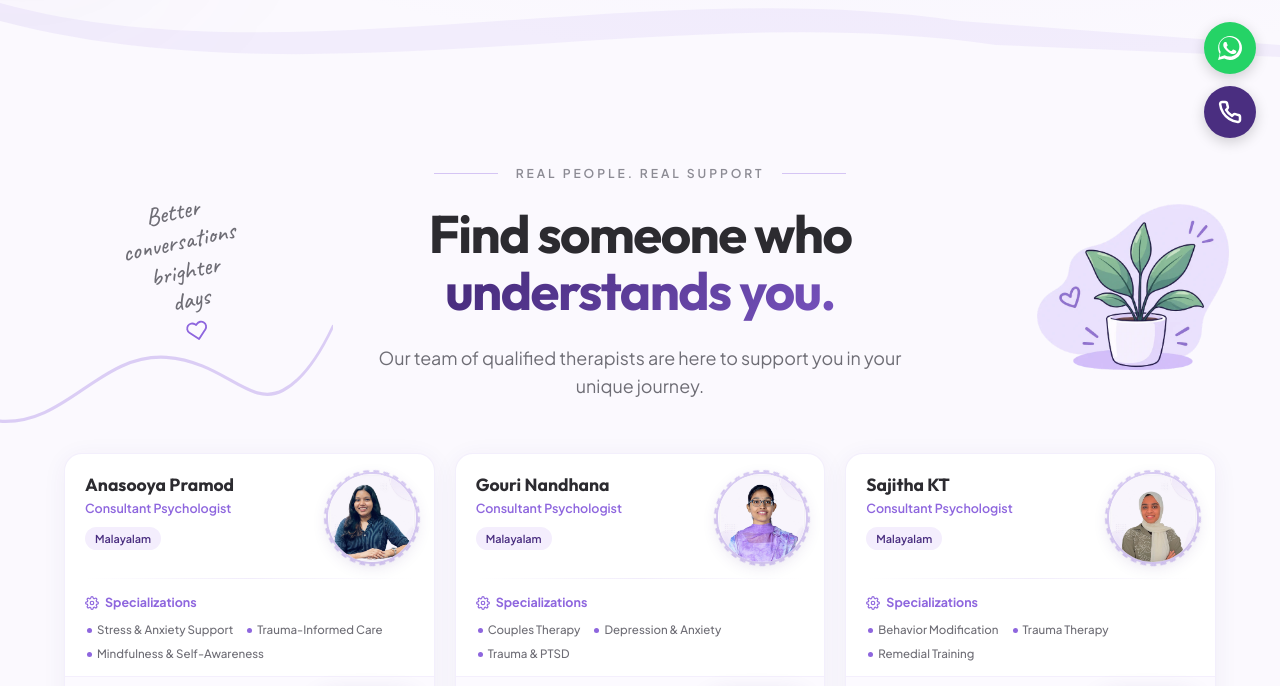
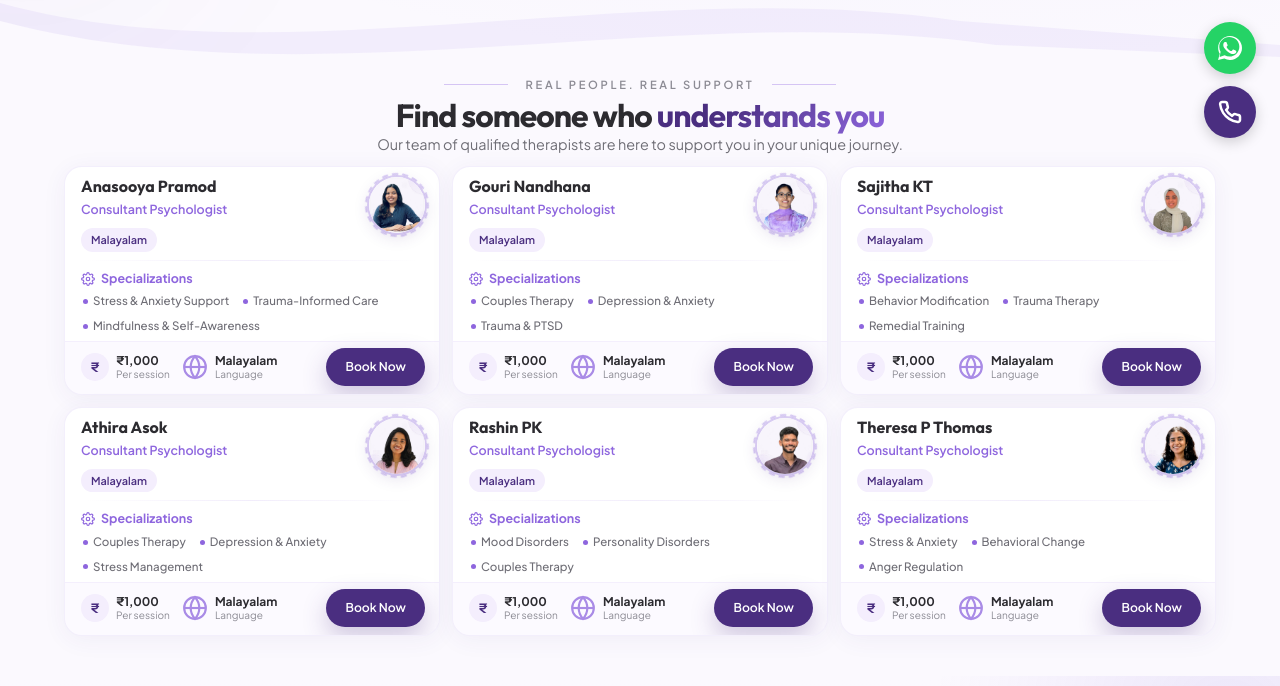
Before and after one commit to Aflah610/mindlap, a plain HTML site: page index.html in a window 1280 px wide. Shown: the part 638-1324 px from the top of the page. Drawn offline with Linux system fonts and the light colour scheme.

Commit message:
Fit the therapists heading and cards on one screen
The section needed 890px from the eyebrow to the bottom of the second
card row, more than a 1080p browser leaves below the navbar. Tightens the
header (smaller headline, one-line subtitle) and the cards (smaller
photos, tighter padding), bringing it to fit with 106px to spare there.

Two height-based tiers keep it whole on laptop screens by putting the
headline on one line and hiding the side decorations, which need more
height than those screens have: 102px spare at 1536x864, 12px at
1366x768. The decorations were re-anchored to the shorter header and
checked against the text runs and cards at every width that shows them.

Also carries the headline edit dropping the full stop after
"understands you". Bumps index.css to v=112.

Co-Authored-By: Claude Opus 5 <noreply@anthropic.com>

```diff
--- a/index.css
+++ b/index.css
@@ -779,14 +779,14 @@ section {
    ------------------------------------------------------------- */
 .therapists-section {
     background-color: var(--bg-calm);
-    padding: 96px 0 40px 0;
+    padding: 44px 0 40px 0;
 }
 
 .therapists-section .therapists-header {
     position: relative;
     z-index: 1;
-    max-width: 820px;
-    margin-bottom: 52px;
+    max-width: 860px;
+    margin-bottom: 32px;
 }
 
 .therapists-eyebrow {
@@ -794,7 +794,7 @@ section {
     align-items: center;
     justify-content: center;
     gap: 18px;
-    margin-bottom: 22px;
+    margin-bottom: 14px;
     color: var(--text-light);
     font-size: 0.76rem;
     font-weight: 600;
@@ -811,10 +811,10 @@ section {
 }
 
 .therapists-section .section-title {
-    font-size: 3.3rem;
+    font-size: 2.9rem;
     line-height: 1.08;
     letter-spacing: -0.03em;
-    margin-bottom: 20px;
+    margin-bottom: 12px;
 }
 
 /* Own line, with room below so background-clip text doesn't shave the "y" */
@@ -824,16 +824,16 @@ section {
 }
 
 .therapists-section .section-subtitle {
-    max-width: 580px;
+    max-width: 760px;
     margin: 0 auto;
-    font-size: 1.12rem;
-    line-height: 1.6;
+    font-size: 1.05rem;
+    line-height: 1.5;
 }
 
 /* Decorations either side of the heading, anchored to the section */
 .therapists-note {
     position: absolute;
-    top: 128px;
+    top: 56px;
     left: clamp(24px, 10vw, 280px);
     text-align: center;
     color: #7D7890;
@@ -857,19 +857,19 @@ section {
 
 .therapists-wave {
     position: absolute;
-    top: 252px;
+    top: 150px;
     left: 0;
-    width: clamp(260px, 26vw, 520px);
-    height: 110px;
+    width: clamp(180px, 18vw, 520px);
+    height: 80px;
     color: rgba(142, 102, 222, 0.3);
     pointer-events: none;
 }
 
 .therapists-plant {
     position: absolute;
-    top: 136px;
+    top: 52px;
     right: clamp(16px, 4vw, 120px);
-    width: clamp(180px, 15vw, 290px);
+    width: clamp(150px, 12vw, 230px);
     height: auto;
     pointer-events: none;
 }
@@ -891,7 +891,7 @@ section {
 
 @media (max-width: 1024px) {
     .therapists-section {
-        padding-top: 72px;
+        padding-top: 40px;
     }
 
     .therapists-section .section-title {
@@ -901,7 +901,7 @@ section {
 
 @media (max-width: 768px) {
     .therapists-section {
-        padding-top: 56px;
+        padding-top: 36px;
     }
 
     .therapists-section .therapists-header {
@@ -940,7 +940,7 @@ section {
 .therapist-grid-new {
     display: grid;
     grid-template-columns: repeat(3, 1fr);
-    gap: 20px;
+    gap: 16px;
 }
 
 /* ---- TC Card ---- */
@@ -966,7 +966,7 @@ section {
     display: flex;
     align-items: flex-start;
     justify-content: space-between;
-    padding: 20px 18px 16px 20px;
+    padding: 16px 18px 12px 20px;
     gap: 12px;
 }
 
@@ -1008,8 +1008,8 @@ section {
 /* -- Avatar area -- */
 .tc-avatar-wrap {
     position: relative;
-    width: 88px;
-    height: 88px;
+    width: 76px;
+    height: 76px;
     flex-shrink: 0;
 }
 
@@ -1027,8 +1027,8 @@ section {
 }
 
 .tc-avatar-placeholder {
-    width: 88px;
-    height: 88px;
+    width: 76px;
+    height: 76px;
     border-radius: 50%;
     background: linear-gradient(135deg, var(--bg-lavender) 0%, rgba(142, 102, 222, 0.15) 100%);
     display: flex;
@@ -1046,8 +1046,8 @@ section {
 
 /* Inner photo circle */
 .tc-avatar-inner {
-    width: 88px;
-    height: 88px;
+    width: 76px;
+    height: 76px;
     border-radius: 50%;
     overflow: hidden;
     position: relative;
@@ -1076,11 +1076,11 @@ section {
 
 /* -- Body: specializations + description -- */
 .tc-body {
-    padding: 14px 20px 12px 20px;
+    padding: 12px 20px 10px 20px;
     flex: 1;
     display: flex;
     flex-direction: column;
-    gap: 8px;
+    gap: 6px;
 }
 
 .tc-specs-header {
@@ -1129,7 +1129,7 @@ section {
     display: flex;
     align-items: center;
     gap: 12px;
-    padding: 12px 18px 16px 20px;
+    padding: 10px 18px 12px 20px;
     border-top: 1px solid rgba(142, 102, 222, 0.07);
     background: rgba(244, 238, 253, 0.3);
     margin-top: auto;
@@ -1193,6 +1193,118 @@ section {
     flex-shrink: 0;
 }
 
+
+
+/* Short desktop screens: keep the heading and both card rows on one screen.
+   The side decorations need more height than these screens have. */
+@media (min-width: 1025px) and (max-height: 920px) {
+    .therapists-section {
+        padding-top: 24px;
+    }
+
+    .therapists-note,
+    .therapists-wave,
+    .therapists-plant {
+        display: none;
+    }
+
+    .therapists-section .therapists-header {
+        margin-bottom: 20px;
+    }
+
+    .therapists-eyebrow {
+        margin-bottom: 8px;
+        font-size: 0.7rem;
+    }
+
+    .therapists-section .section-title {
+        font-size: 2.3rem;
+        margin-bottom: 6px;
+    }
+
+    .therapists-section .section-title .text-gradient {
+        display: inline;
+        padding-bottom: 0;
+    }
+
+    .therapists-section .section-subtitle {
+        font-size: 0.98rem;
+    }
+
+    .therapist-grid-new {
+        gap: 14px;
+    }
+
+    .tc-top {
+        padding: 12px 16px 10px 18px;
+    }
+
+    .tc-avatar-wrap,
+    .tc-avatar-inner,
+    .tc-avatar-placeholder {
+        width: 64px;
+        height: 64px;
+    }
+
+    .tc-body {
+        padding: 10px 18px 8px 18px;
+    }
+
+    .tc-footer {
+        padding: 8px 16px 10px 18px;
+    }
+}
+
+@media (min-width: 1025px) and (max-height: 800px) {
+    .therapists-section {
+        padding-top: 8px;
+    }
+
+    .therapists-section .therapists-header {
+        margin-bottom: 10px;
+    }
+
+    .therapists-eyebrow {
+        margin-bottom: 4px;
+    }
+
+    .therapists-section .section-title {
+        font-size: 2rem;
+        margin-bottom: 2px;
+    }
+
+    .therapists-section .section-subtitle {
+        font-size: 0.9rem;
+    }
+
+    .therapist-grid-new {
+        gap: 12px;
+    }
+
+    .tc-top {
+        padding: 10px 14px 8px 16px;
+    }
+
+    .tc-avatar-wrap,
+    .tc-avatar-inner,
+    .tc-avatar-placeholder {
+        width: 56px;
+        height: 56px;
+    }
+
+    .tc-name {
+        font-size: 1rem;
+    }
+
+    .tc-body {
+        padding: 8px 16px 6px 16px;
+        gap: 4px;
+    }
+
+    .tc-footer {
+        padding: 6px 14px 8px 16px;
+    }
+}
 
 /* -------------------------------------------------------------
    SELF-ASSESSMENT SECTION
--- a/index.html
+++ b/index.html
@@ -40,7 +40,7 @@
         rel="stylesheet">
 
     <!-- Custom CSS -->
-    <link rel="stylesheet" href="index.css?v=111">
+    <link rel="stylesheet" href="index.css?v=112">
     <!-- Fix avatar blend mode -->
     <style>
         .tc-avatar-img { mix-blend-mode: normal !important; opacity: 1 !important; filter: none !important; background: none !important; }
@@ -218,7 +218,7 @@
 
             <div class="section-header therapists-header">
                 <span class="therapists-eyebrow">Real people. Real support</span>
-                <h2 class="section-title">Find someone who <span class="text-gradient">understands you.</span></h2>
+                <h2 class="section-title">Find someone who <span class="text-gradient">understands you</span></h2>
                 <p class="section-subtitle">Our team of qualified therapists are here to support you in your unique
                     journey.</p>
             </div>
@@ -588,7 +588,7 @@
                     <div class="faq-content">
                         <p>Absolutely. Confidentiality is our highest priority. All data, consultation notes, and
                             conversational details are 100% confidential and only shared between you and your licensed
-                            therapist.</p>
+                            therapist</p>
                     </div>
                 </div>
 
```
Also changed, not shown: anasooya.html (+1 -1 lines), athira.html (+1 -1 lines), gouri.html (+1 -1 lines), privacy.html (+1 -1 lines), rashin.html (+1 -1 lines), sajitha.html (+1 -1 lines), terms.html (+1 -1 lines), theresa.html (+1 -1 lines).
